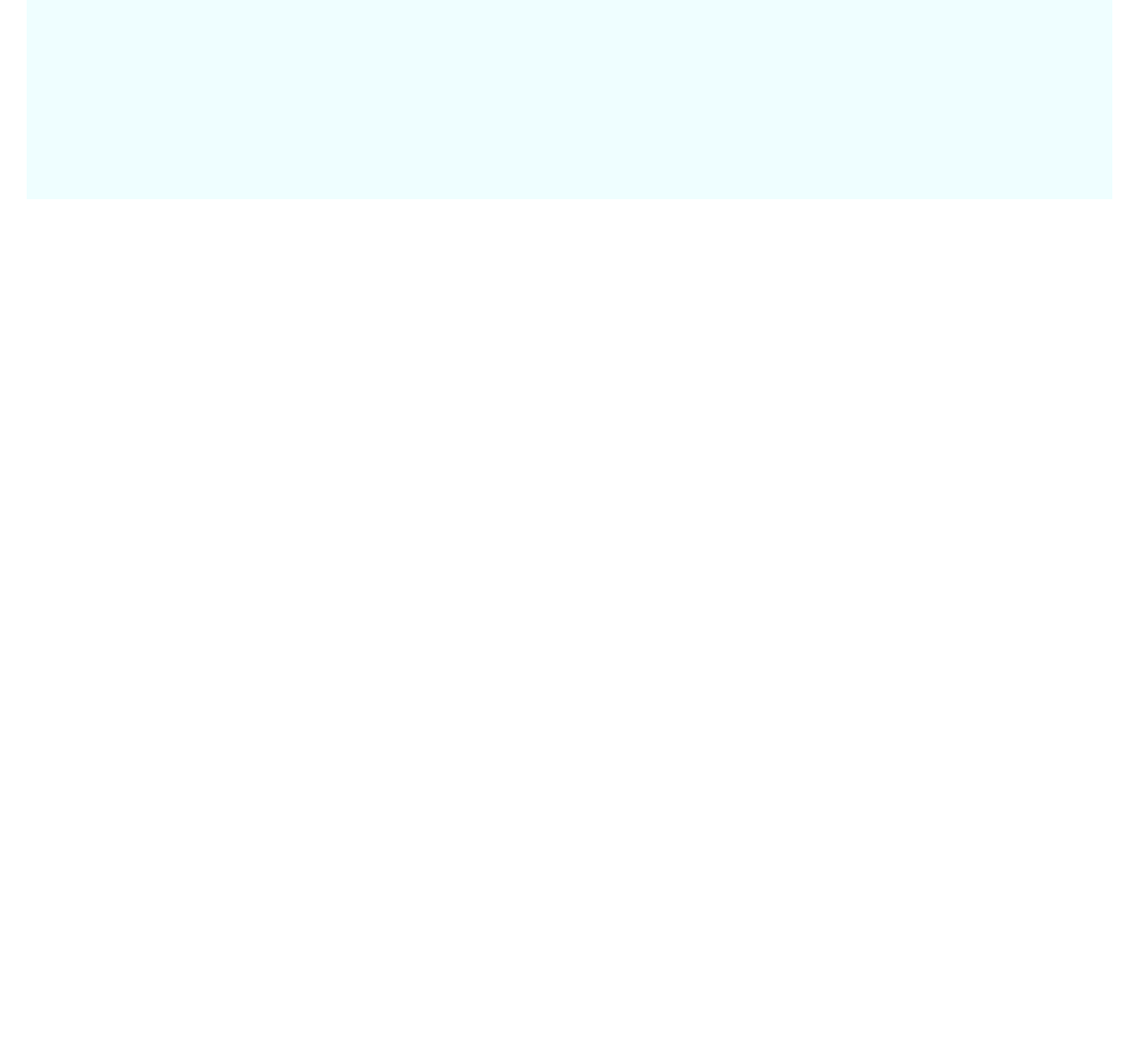
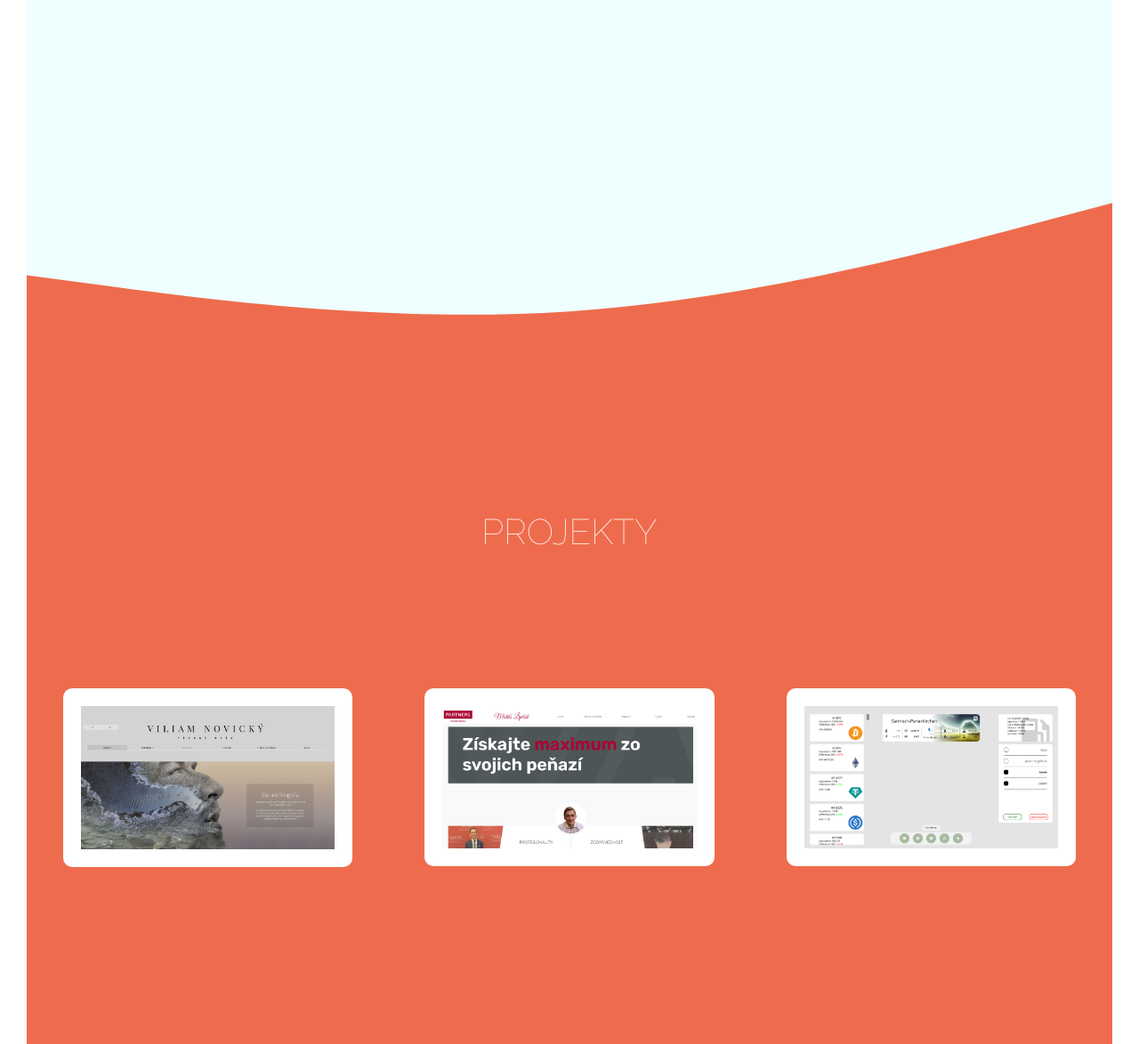
Before and after one commit to viliamnovicky/resume, a website: page index.html in a window 1280 px wide. Shown: the part 8476-9650 px from the top of the page at 89% size. Before the commit the page ends 8700 px from the top, so only its background shows below. Drawn offline with Linux system fonts and the light colour scheme.

Commit message:
projects section

```diff
--- a/index.html
+++ b/index.html
@@ -291,6 +291,21 @@
             </div>
         </div>
     </section>
+    <section class="section section__projects">
+        <img src="./img/svg/wave6.svg" class = "wave wave__6">
+        <h2 class="section__header projects__header">Projekty</h2>
+        <div class="projects__cont">
+            <div class="projects__project">
+                <img src="./img/viliamnovicky.jpg">
+            </div>
+            <div class="projects__project">
+                <img src="./img/matus.jpg">
+            </div>
+            <div class="projects__project">
+                <img src="./img/tasklist.jpg">
+            </div>
+        </div>
+    </section>
     <div class="modal modal__overlay hidden">
         <div class="modal__cont">
             <button class="btn btn__close"><img src="./img/svg/close.svg" class = "btn__close--img"></button>
--- a/scss/layout/_sections.scss
+++ b/scss/layout/_sections.scss
@@ -63,6 +63,11 @@
 
     &__program-skills {
         background: $color-light;
+        height: 95rem;
+    }
+
+    &__projects {
+        background: $color-secondary;
         height: 100rem;
     }
 }
--- a/scss/layout/_waves.scss
+++ b/scss/layout/_waves.scss
@@ -7,4 +7,8 @@
         z-index: 11;
         top: -15rem;
     }
+
+    &__6 {
+        top: 0;
+    }
 }
--- a/scss/pages/_program-skills.scss
+++ b/scss/pages/_program-skills.scss
@@ -1,6 +1,7 @@
 .program {
     &__cont {
         width: 80%;
+        height: 20rem;
         display: grid;
         grid-template-columns: repeat(5, 1fr);
         grid-gap: 10rem;
--- /dev/null
+++ b/scss/pages/_projects.scss
@@ -0,0 +1,27 @@
+.projects {
+    &__cont {
+        padding-top: 60rem;
+        display: grid;
+        grid-template-columns: repeat(3, 1fr);
+
+    }
+
+    &__project {
+        display: grid;
+        justify-self: center;
+        border-radius: 1rem;
+
+        img {
+            width: 80%;
+            margin: auto;
+            padding: 2rem;
+            background: $color-white;
+            border-radius: 1rem;
+        }
+    }
+
+    &__header {
+        margin-top: 15rem;
+        color: $color-white;
+    }
+}
--- a/scss/style.scss
+++ b/scss/style.scss
@@ -18,3 +18,4 @@
 @import "pages/work";
 @import "pages/skills";
 @import "pages/program-skills";
+@import "pages/projects";
```
Also changed, not shown: css/style.comp.css, css/style.css, css/style.prefix.css, img/matus.jpg (added), img/svg/wave6.svg (added), img/tasklist.jpg (added), img/viliamnovicky.jpg (added), 2 other files.
